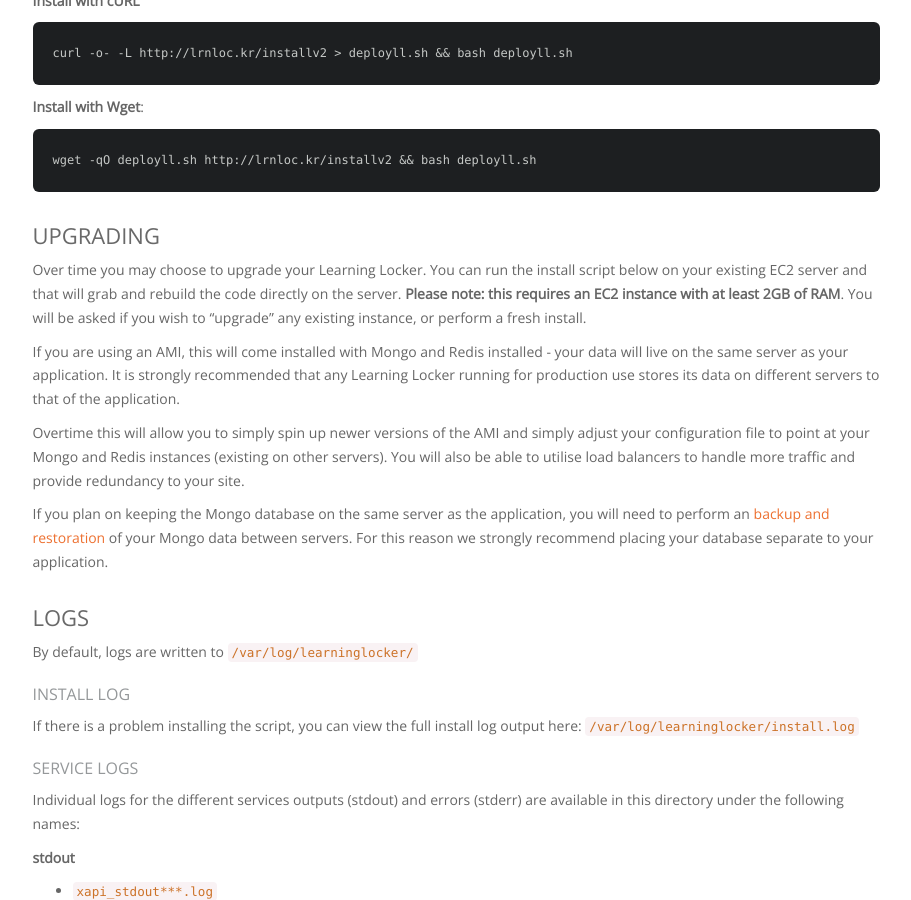
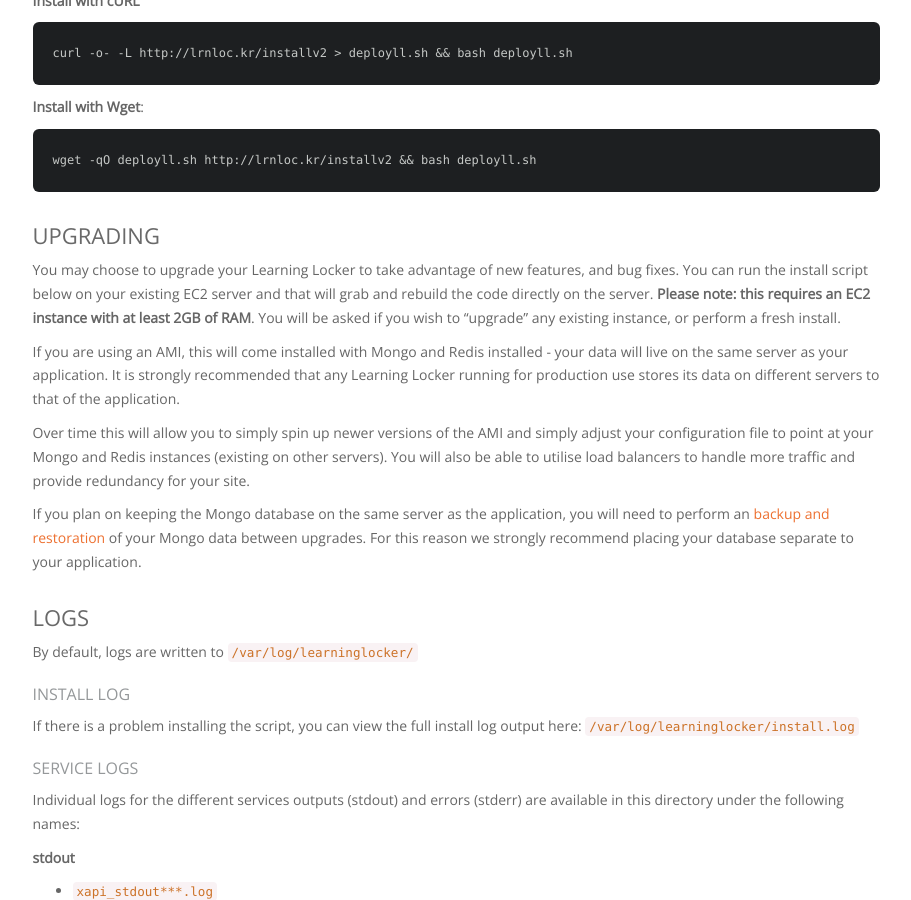
Before and after one commit to LearningLocker/docs, a Jekyll site: the page built from src/guides-installing.md, in a window 1280 px wide and 900 px high, scrolled down 1771 px. Shown: the whole window, without its empty margins (330-1241 px from the left). Built offline with Jekyll 4.4.1, drawn with Linux system fonts in a browser that asks for light colours; nearby versions of some CDN libraries; our own code applies the rules of GitHub Pages for plain Markdown files.

Commit message:
Improves wording

```diff
--- a/src/guides-installing.md
+++ b/src/guides-installing.md
@@ -62,13 +62,13 @@
 
 ### Upgrading
 
-Over time you may choose to upgrade your Learning Locker. You can run the install script below on your existing EC2 server and that will grab and rebuild the code directly on the server. **Please note: this requires an EC2 instance with at least 2GB of RAM**. You will be asked if you wish to "upgrade" any existing instance, or perform a fresh install.
+You may choose to upgrade your Learning Locker to take advantage of new features, and bug fixes. You can run the install script below on your existing EC2 server and that will grab and rebuild the code directly on the server. **Please note: this requires an EC2 instance with at least 2GB of RAM**. You will be asked if you wish to "upgrade" any existing instance, or perform a fresh install.
 
 If you are using an AMI, this will come installed with Mongo and Redis installed - your data will live on the same server as your application. It is strongly recommended that any Learning Locker running for production use stores its data on different servers to that of the application.
 
-Overtime this will allow you to simply spin up newer versions of the AMI and simply adjust your configuration file to point at your Mongo and Redis instances (existing on other servers). You will also be able to utilise load balancers to handle more traffic and provide redundancy to your site.
+Over time this will allow you to simply spin up newer versions of the AMI and simply adjust your configuration file to point at your Mongo and Redis instances (existing on other servers). You will also be able to utilise load balancers to handle more traffic and provide redundancy for your site.
 
-If you plan on keeping the Mongo database on the same server as the application, you will need to perform an [backup and restoration](https://docs.mongodb.com/manual/tutorial/backup-and-restore-tools/) of your Mongo data between servers. For this reason we strongly recommend placing your database separate to your application.
+If you plan on keeping the Mongo database on the same server as the application, you will need to perform an [backup and restoration](https://docs.mongodb.com/manual/tutorial/backup-and-restore-tools/) of your Mongo data between upgrades. For this reason we strongly recommend placing your database separate to your application.
 
 ### Logs
 
```
